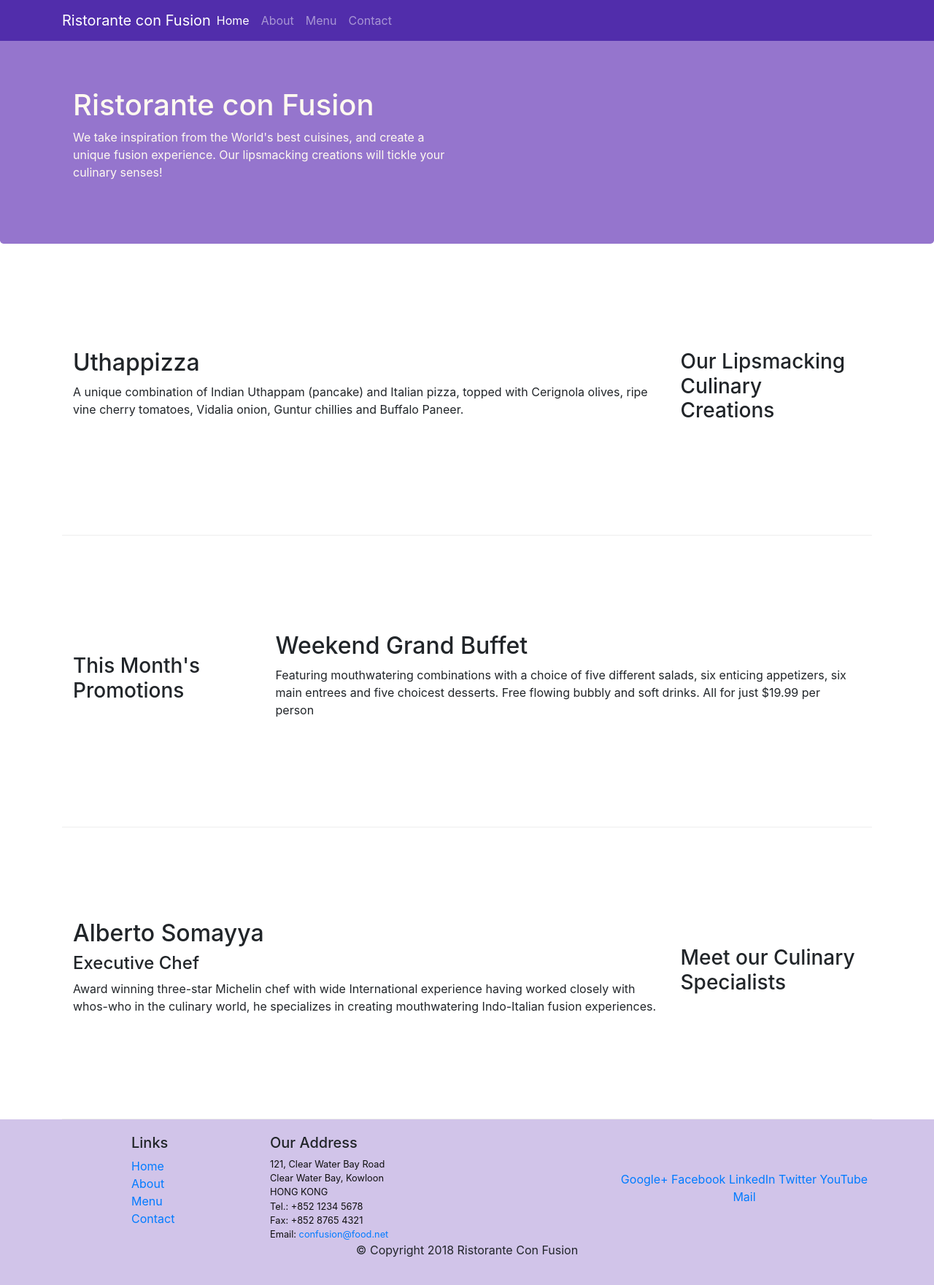
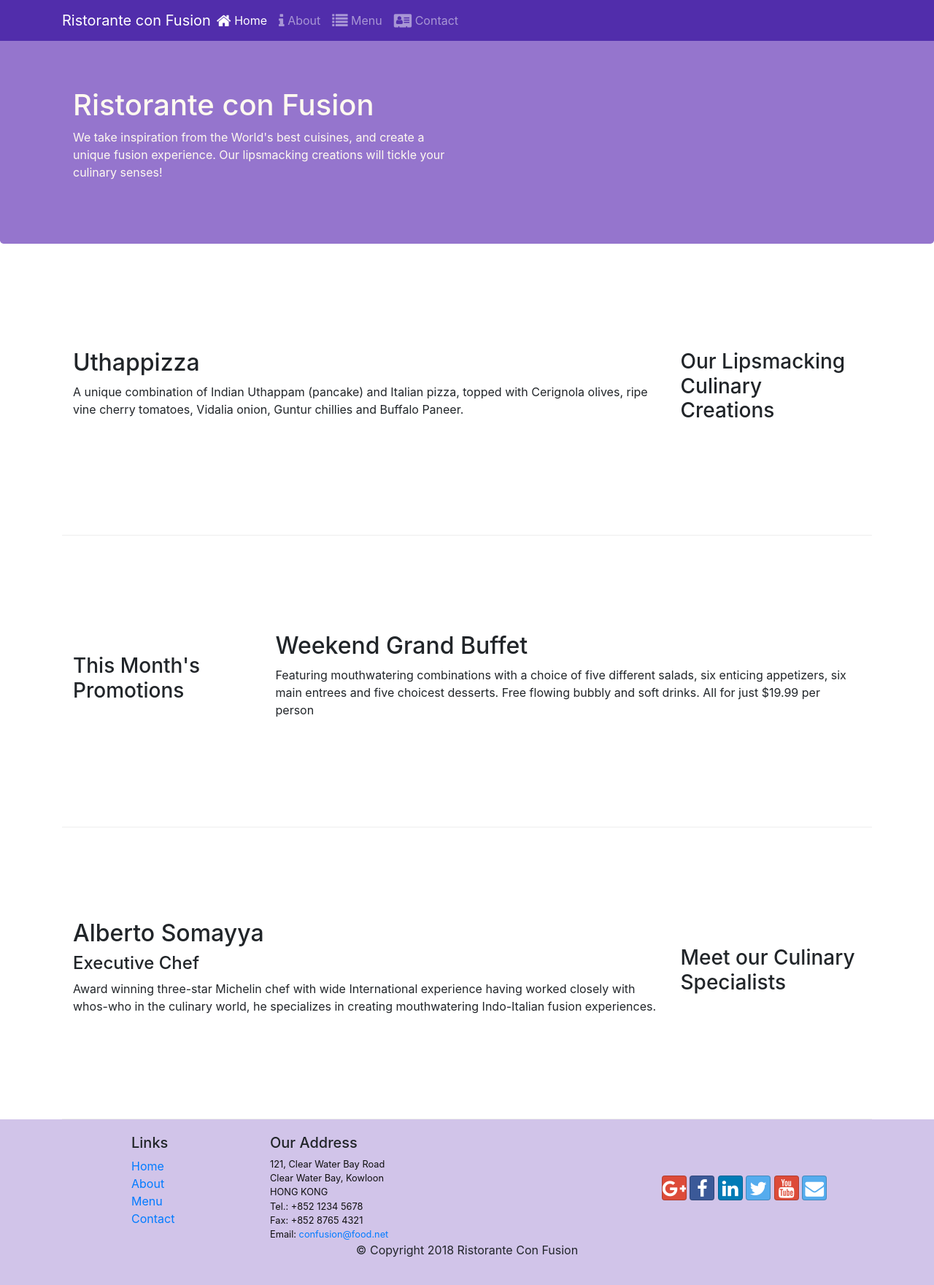
Before and after one commit to yogi707/Restaurant, a website: page index.html in a window 1280 px wide. Shown: the whole page at 73% size. Drawn offline with nearby package versions, Linux system fonts and the light colour scheme.

Commit message:
font-icons

```diff
--- a/index.html
+++ b/index.html
@@ -9,6 +9,8 @@
 
     <!-- Bootstrap CSS -->
     <link rel="stylesheet" href="node_modules/bootstrap/dist/css/bootstrap.min.css">
+    <link rel="stylesheet" href="node_modules/font-awesome/css/font-awesome.min.css">
+    <link rel="stylesheet" href="node_modules/bootstrap-social/bootstrap-social.css">
     <link rel="stylesheet" href="css/style.css">
     <title>Ristorante Con Fusion</title>
 </head>
@@ -23,10 +25,10 @@
             <a class="navbar-brand mr-auto" href="#">Ristorante con Fusion</a>
            <div class="collapse navbar-collapse" id="Navbar">
             <ul class="navbar-nav mr-auto ">
-                <li class="nav-item active"><a class="nav-link" href="#">Home</a></li>
-                <li class="nav-item"><a class="nav-link" href="aboutus.html">About</a></li>
-                <li class="nav-item"><a class="nav-link" href="#">Menu</a></li>
-                <li class="nav-item"><a class="nav-link" href="#">Contact</a></li>
+                <li class="nav-item active"><a class="nav-link" href="#"><span class="fa fa-home fa-lg"></span> Home</a></li>
+                <li class="nav-item"><a class="nav-link" href="aboutus.html"><span class="fa fa-info fa-lg"></span> About</a></li>
+                <li class="nav-item"><a class="nav-link" href="#"><span class="fa fa-list fa-lg"></span> Menu</a></li>
+                <li class="nav-item"><a class="nav-link" href="#"><span class="fa fa-address-card fa-lg"></span> Contact</a></li>
             </ul>
             </div>
         </div>
@@ -79,14 +81,14 @@
         </div>
     </div>
 
-    <footer class="footer" >
+    <footer class="footer">
         <div class="container">
-            <div class="row ">
+            <div class="row">
                 <div class="col-4 offset-1 col-sm-2">
                     <h5>Links</h5>
                     <ul class="list-unstyled">
-                        <li><a href="#">Home</a></li>
-                        <li><a href="aboutus.html">About</a></li>
+                        <li><a href="index.html">Home</a></li>
+                        <li><a href="#">About</a></li>
                         <li><a href="#">Menu</a></li>
                         <li><a href="#">Contact</a></li>
                     </ul>
@@ -104,12 +106,12 @@
                 </div>
                 <div class="col-12 col-sm-4 align-self-center">
                     <div class="text-center">
-                        <a href="http://google.com/+">Google+</a>
-                        <a href="http://www.facebook.com/profile.php?id=">Facebook</a>
-                        <a href="http://www.linkedin.com/in/">LinkedIn</a>
-                        <a href="http://twitter.com/">Twitter</a>
-                        <a href="http://youtube.com/">YouTube</a>
-                        <a href="mailto:">Mail</a>
+                        <a class="btn btn-social-icon btn-google" href="http://google.com/+"><i class="fa fa-google-plus fa-lg"></i></a>
+                        <a class="btn btn-social-icon btn-facebook" href="http://www.facebook.com/profile.php?id="><i class="fa fa-facebook fa-lg"></i></a>
+                        <a class="btn btn-social-icon btn-linkedin" href="http://www.linkedin.com/in/"><i class="fa fa-linkedin fa-lg"></i></a>
+                        <a class="btn btn-social-icon btn-twitter" href="http://twitter.com/"><i class="fa fa-twitter fa-lg"></i></a>
+                        <a class="btn btn-social-icon btn-google" href="http://youtube.com/"><i class="fa fa-youtube fa-lg"></i></a>
+                        <a class="btn btn-social-icon btn-twitter" href="mailto:"><i class="fa fa-envelope fa-lg"></i></a>
                     </div>
                 </div>
            </div>
--- a/package.json
+++ b/package.json
@@ -23,6 +23,8 @@
   },
   "dependencies": {
     "bootstrap": "^4.5.0",
+    "bootstrap-social": "^5.1.1",
+    "font-awesome": "^4.7.0",
     "jquery": "^3.5.1",
     "popper.js": "^1.16.1"
   }
```
Also changed, not shown: aboutus.html (+13 -11 lines), 1 other file.
